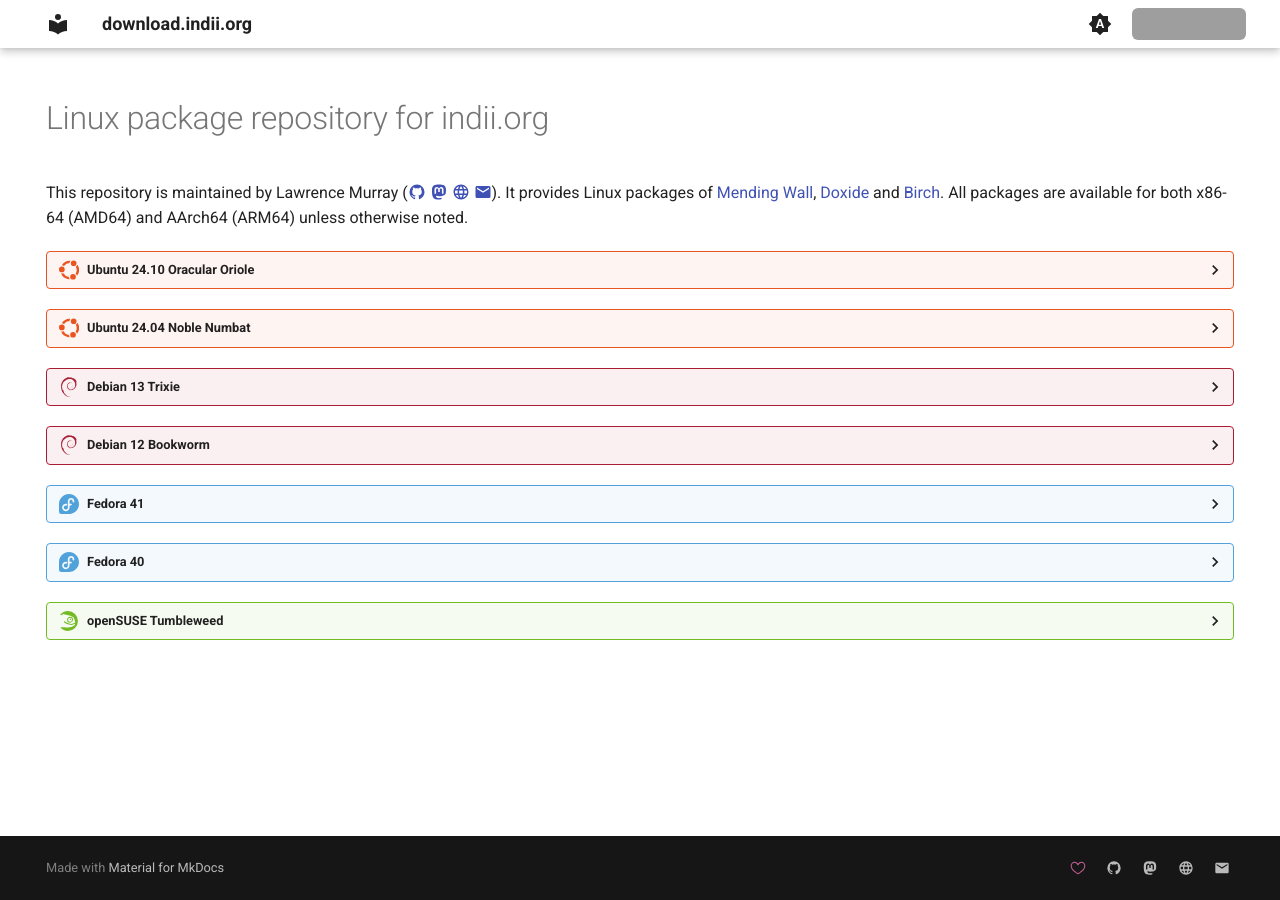
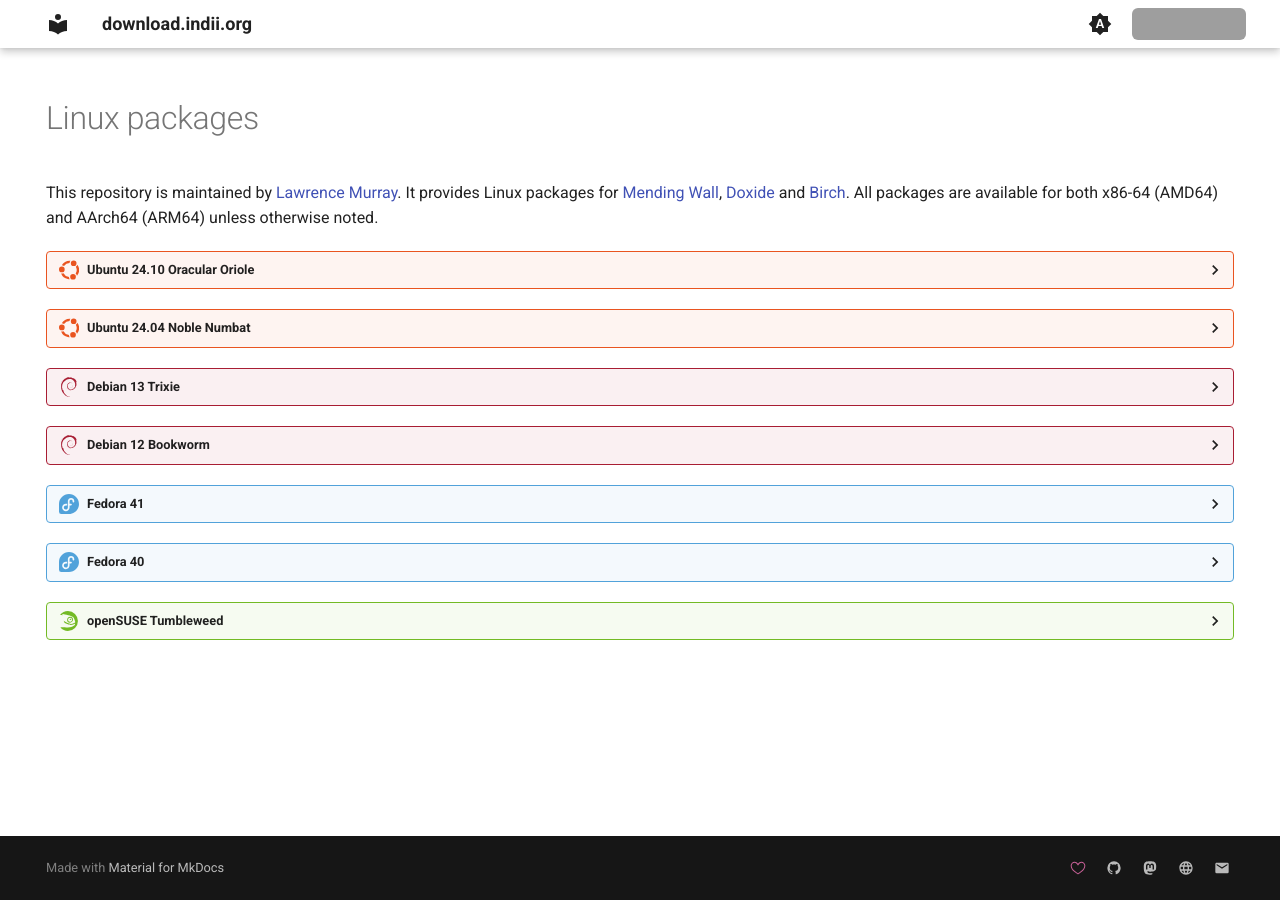
Before and after one commit to lawmurray/download.indii.org, an MkDocs documentation site: the page built from docs/index.md, in a window 1280 px wide. Built offline with MkDocs 1.6.1 and Material for MkDocs 9.7.7, drawn with Linux system fonts in a browser that asks for light colours; grey boxes are pictures that could not be loaded.

Commit message:
Updated introduction.

```diff
--- a/docs/index.md
+++ b/docs/index.md
@@ -6,10 +6,9 @@
   - menu
 ---
 
-# Linux package repository for indii.org
+# Linux packages
 
-This repository is maintained by Lawrence Murray ([:material-github:](https://github.com/lawmurray){target="_blank"} [:material-mastodon:](https://fosstodon.org/@lawmurray){target="_blank"} [:material-web:](https://indii.org){target="_blank"} [:material-email:](mailto:lawrence@indii.org){target="_blank"}). It provides Linux packages of [Mending Wall](https://mendingwall.indii.org), [Doxide](https://doxide.org) and [Birch](https://birch-lang.org). All packages are available for both x86-64 (AMD64) and AArch64 (ARM64) unless otherwise noted.
-
+This repository is maintained by [Lawrence Murray](https://indii.org/about). It provides Linux packages for [Mending Wall](https://mendingwall.indii.org), [Doxide](https://doxide.org) and [Birch](https://birch-lang.org). All packages are available for both x86-64 (AMD64) and AArch64 (ARM64) unless otherwise noted.
 
 ??? ubuntu "Ubuntu 24.10 Oracular Oriole"
     Add the repository:
```
